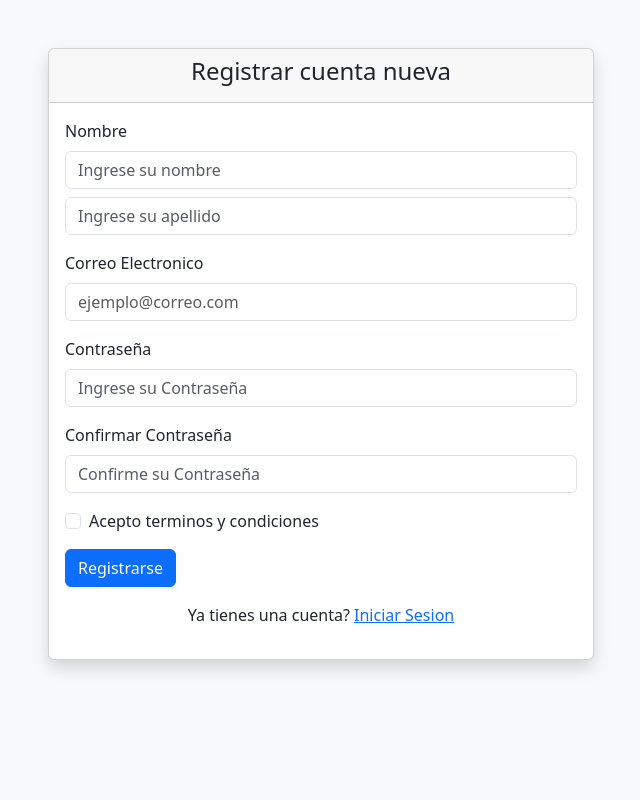
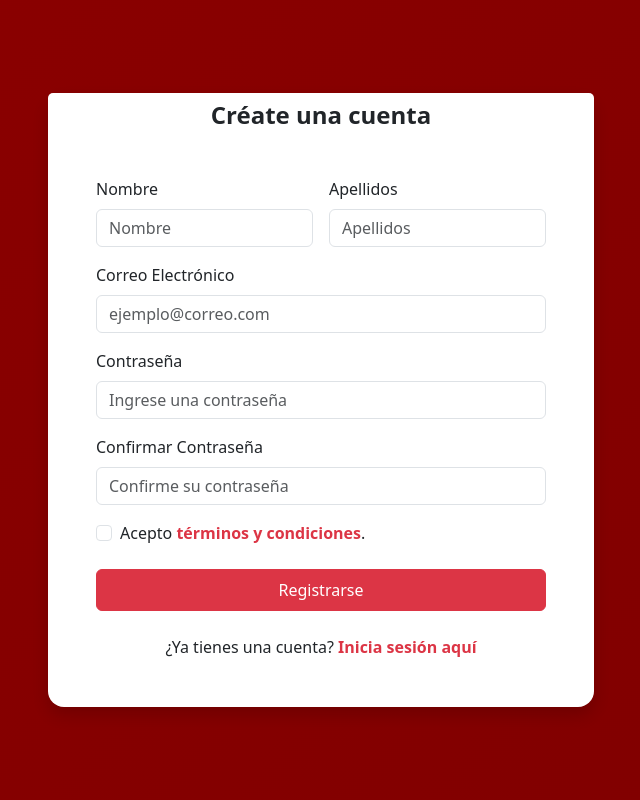
Before and after one commit to r0j4s26/sc502-2c2025-grupo2, a PHP site: page /registro.php in a window 1280 px wide. Shown: the whole page, without its empty margins (319-959 px from the left). Run offline with PHP 8.4, Linux system fonts and the light colour scheme.

Commit message:
Frontend de login.php y registro.php
Se realizó el diseño de las páginas de php de login y registro

```diff
--- a/view/usuarios/registro.php
+++ b/view/usuarios/registro.php
@@ -1,6 +1,6 @@
 <?php
 
-
+// prueba
 ?>
 <!DOCTYPE html>
 <html lang="en">
@@ -14,58 +14,64 @@
     <title>Registro MotoRepuestos Rojas</title>
 </head>
 
-<body class="bg-light">
-    <div class="container mt-5">
+<body style="background: linear-gradient(135deg, #8B0000 0%, #800000 100%); min-height: 100vh; display: flex; justify-content: center; align-items: center;">
+
+  <div class="container">
     <div class="row justify-content-center">
+      <div class="col-md-8 col-lg-6">
+        <div class="card shadow rounded-4 border-0">
+          <div class="card-header bg-white text-center border-0 pb-0">
+            <h4 class="fw-bold mb-0">Créate una cuenta</h4>
+          </div>
+          <div class="card-body p-5">
+            <form id="registroForm" method="post" action="">
+              <div class="row g-3">
                 <div class="col-md-6">
-                <div class="card shadow">
-                    <div class="card-header text-center">
-                        <h4>Registrar cuenta nueva</h4>
+                  <label for="txtNombre" class="form-label">Nombre</label>
+                  <input type="text" class="form-control" maxlength="50" id="txtNombre" name="txtNombre" placeholder="Nombre" required />
                 </div>
-                    <div class="card-body">
-                        <form id="registroForm" method="post" action="">
-                            <div class="mb-3">
-                                <label for="nombre" class="form-label">Nombre</label>
-                                <div class="input-row-inline">
-                                    <input type="text" class="form-control mb-2" maxlenght="50" id="txtNombre"
-                                        name="txtNombre" placeholder="Ingrese su nombre" required />
-                                    <input type="text" class="form-control mb-3" maxlenght="50" id="txtApellidos"
-                                        name="txtApellidos" placeholder="Ingrese su apellido" required />
+                <div class="col-md-6">
+                  <label for="txtApellidos" class="form-label">Apellidos</label>
+                  <input type="text" class="form-control" maxlength="50" id="txtApellidos" name="txtApellidos" placeholder="Apellidos" required />
+                </div>
+              </div>
+
+              <div class="mb-3 mt-3">
+                <label for="txtEmail" class="form-label">Correo Electrónico</label>
+                <input type="email" class="form-control" id="txtEmail" name="txtEmail" placeholder="ejemplo@correo.com" required>
               </div>
 
               <div class="mb-3">
-                                    <label for="email" class="form-label">Correo Electronico</label>
-                                    <input type="email" class="form-control" id="txtEmail" name="txtEmail"
-                                        placeholder="ejemplo@correo.com" required>
+                <label for="txtContrasenna" class="form-label">Contraseña</label>
+                <input type="password" class="form-control" id="txtContrasenna" name="txtContrasenna" placeholder="Ingrese una contraseña" required>
               </div>
 
               <div class="mb-3">
-                                    <label for="password" class="form-label">Contraseña</label>
-                                    <input type="password" class="form-control" id="txtContrasenna" name="txtContrasenna" placeholder="Ingrese su Contraseña" required>
+                <label for="txtConfContrasenna" class="form-label">Confirmar Contraseña</label>
+                <input type="password" class="form-control" id="txtConfContrasenna" name="txtConfContrasenna" placeholder="Confirme su contraseña" required>
               </div>
 
-                                <div class="mb-3">
-                                    <label for="password" class="form-label">Confirmar Contraseña</label>
-                                    <input type="password" class="form-control" id="txtConfContrasenna" name="txtConfContrasenna" placeholder="Confirme su Contraseña" required>
+              <div class="form-check mb-4">
+                <input type="checkbox" class="form-check-input" id="checkCondiciones" name="checkCondiciones" required>
+                <label for="checkCondiciones" class="form-check-label">
+                  Acepto <a href="#" class="text-decoration-none fw-semibold text-danger link-hover">términos y condiciones</a>.
+                </label>
               </div>
 
-                                <div class="form-check mb-3">
-                                    <label for="condiciones" class="form-check-label">Acepto terminos y condiciones</label>
-                                    <input type="checkbox" class="form-check-input" id="checkCondiciones" name="checkCondiciones" required>
-                                </div>
+              <button type="submit" class="btn btn-danger w-100 py-2">Registrarse</button>
 
-                                <button type="submit" class="btn btn-primary">Registrarse</button>
-
-                                <p class="text-center mt-3 "> Ya tienes una cuenta? <a href="login.php">Iniciar Sesion</a> </p>
-
-                            </div>
+              <p class="text-center mt-4 mb-0">
+                ¿Ya tienes una cuenta?
+                <a href="login.php" class="fw-bold text-danger text-decoration-none link-hover">Inicia sesión aquí</a>
+              </p>
             </form>
           </div>
         </div>
       </div>
     </div>
   </div>
-    <script src="https://cdn.jsdelivr.net/npm/bootstrap@5.3.3/dist/js/bootstrap.bundle.min.js"></script>
+
 </body>
 
+
 </html>
```
Also changed, not shown: view/usuarios/login.php (+31 -23 lines). Lines whose indentation alone changed are shown as unchanged.
